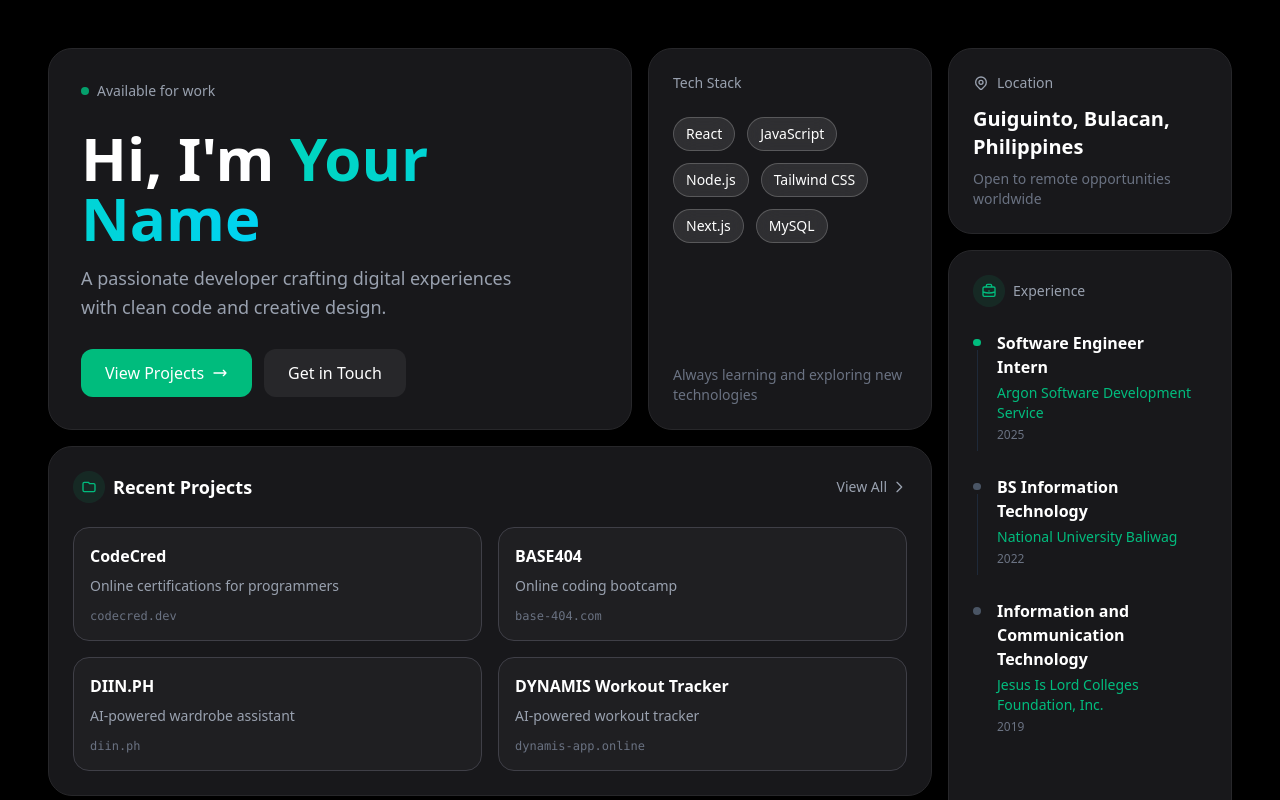
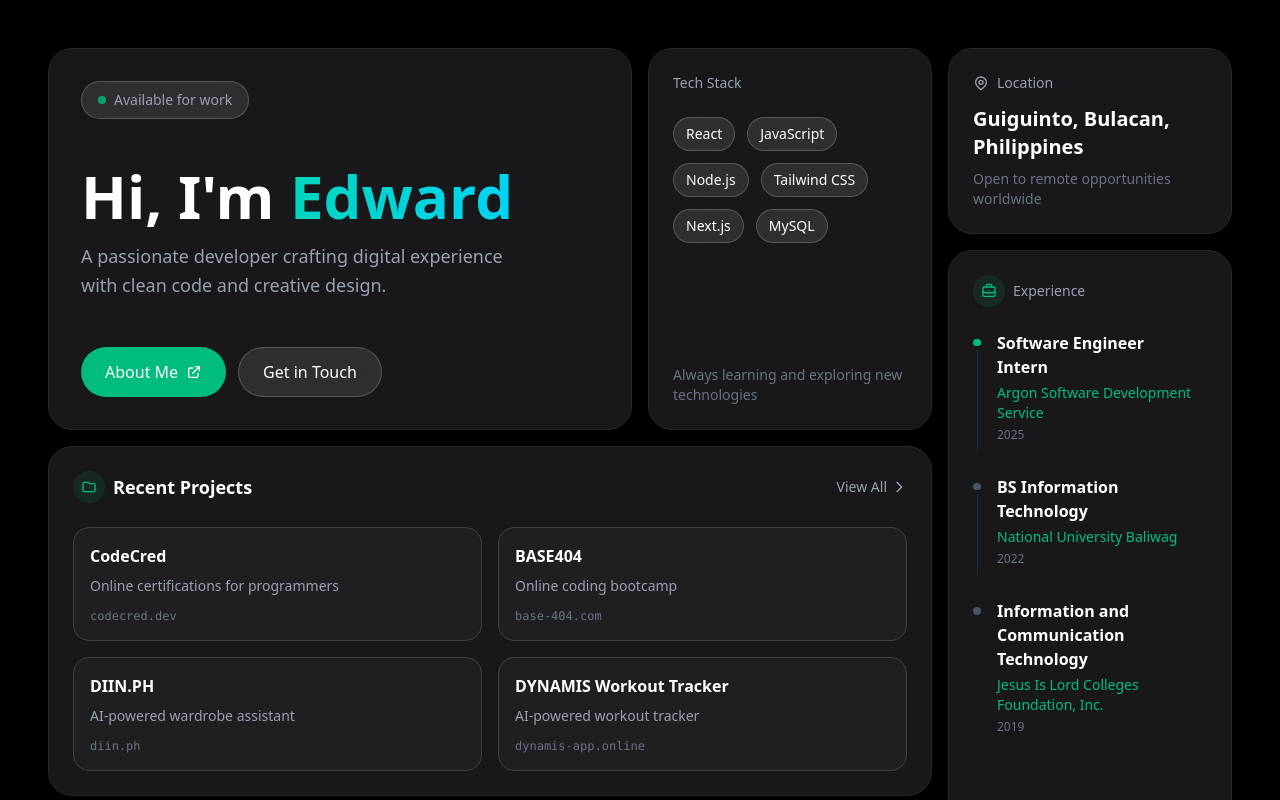
Before and after one commit to edwardjomari/web-portfolio, a React (Vite) app: page / in a window 1280 px wide. Shown: the top 800 px of the page. Built offline with nearby package versions, Linux system fonts and the light colour scheme.

Commit message:
Updated HeroCard.jsx

```diff
--- a/src/components/HeroCard.jsx
+++ b/src/components/HeroCard.jsx
@@ -1,27 +1,27 @@
 export default function HeroCard() {
     return (
         <div className="md:col-span-2 md:row-span-2 bg-zinc-900 rounded-3xl p-8 border border-zinc-800 flex flex-col justify-between">
-            <div className="flex items-start gap-2 text-sm text-gray-400">
-                <div className="w-2 h-2 bg-emerald-500 rounded-full mt-1.5 animate-pulse"></div>
+            <div className="inline-flex items-center gap-2 text-sm text-gray-400 bg-white/10 backdrop-blur-md rounded-full px-4 py-2 border border-white/20 w-fit">
+                <div className="w-2 h-2 bg-emerald-500 rounded-full animate-pulse"></div>
                 <span>Available for work</span>
             </div>
             <div>
                 <h1 className="text-4xl md:text-5xl lg:text-6xl font-bold mb-4">
-                    Hi, I'm <span className="bg-gradient-to-r from-teal-400 to-cyan-400 bg-clip-text text-transparent">Your Name</span>
+                    Hi, I'm <span className="bg-gradient-to-r from-teal-400 to-cyan-400 bg-clip-text text-transparent">Edward</span>
                 </h1>
                 <p className="text-gray-400 text-base md:text-lg max-w-lg leading-relaxed">
-                    A passionate developer crafting digital experiences<br />
+                    A passionate developer crafting digital experience<br />
                     with clean code and creative design.
                 </p>
             </div>
             <div className="flex gap-3">
-                <button className="bg-emerald-500 hover:bg-emerald-600 text-white px-6 py-3 rounded-xl transition-colors font-medium flex items-center gap-2">
-                    View Projects
-                    <svg className="w-4 h-4" fill="none" stroke="currentColor" viewBox="0 0 24 24">
-                        <path strokeLinecap="round" strokeLinejoin="round" strokeWidth={2} d="M17 8l4 4m0 0l-4 4m4-4H3" />
+                <button className="bg-emerald-500 hover:bg-emerald-600 text-white px-6 py-3 rounded-full transition-colors font-medium flex items-center gap-2">
+                    About Me
+                    <svg className="w-4 h-4 text-white transition-colors" fill="none" stroke="currentColor" viewBox="0 0 24 24">
+                        <path strokeLinecap="round" strokeLinejoin="round" strokeWidth={2} d="M10 6H6a2 2 0 00-2 2v10a2 2 0 002 2h10a2 2 0 002-2v-4M14 4h6m0 0v6m0-6L10 14" />
                     </svg>
                 </button>
-                <button className="bg-zinc-800 hover:bg-zinc-700 text-white px-6 py-3 rounded-xl transition-colors font-medium">
+                <button className="bg-white/10 backdrop-blur-md hover:bg-white/20 text-white px-6 py-3 rounded-full transition-colors font-medium border border-white/20">
                     Get in Touch
                 </button>
             </div>
```
